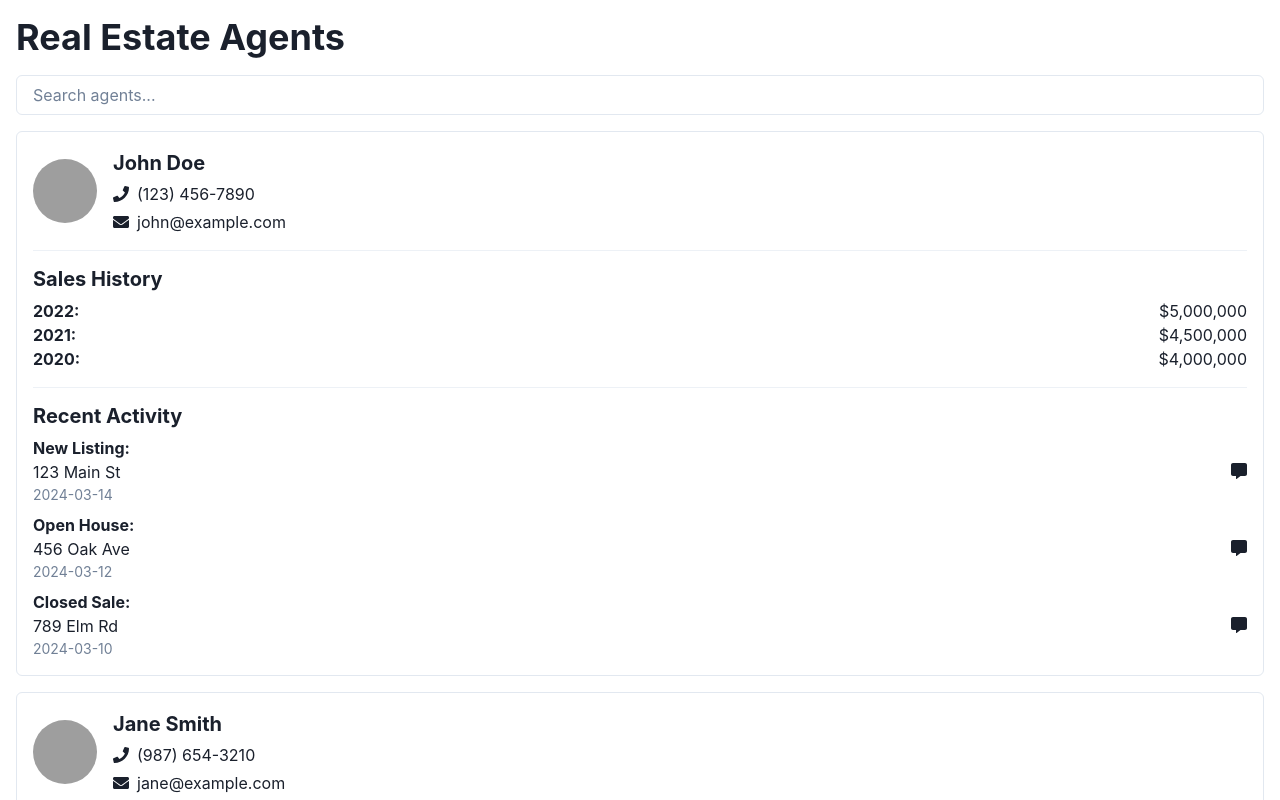
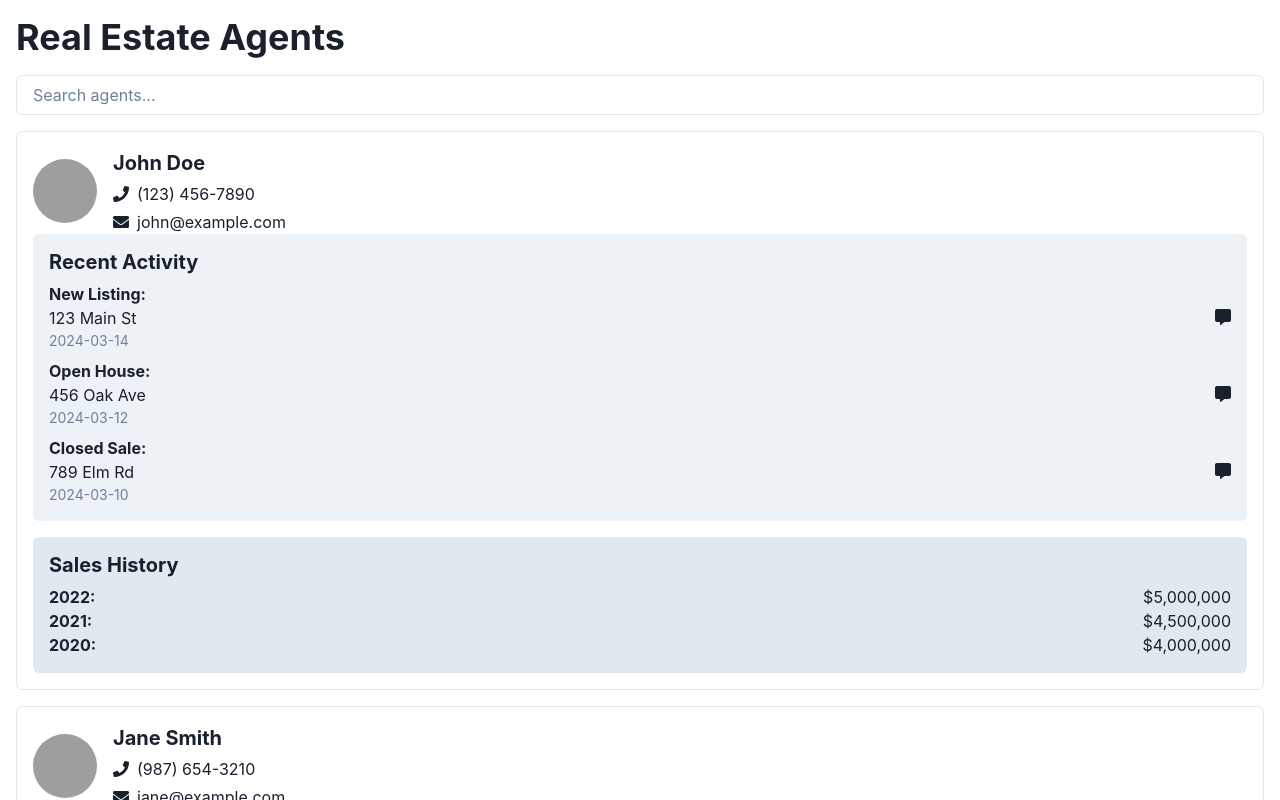
Before and after one commit to GPT-Engineer-App/agent-finder, a React (Vite) app: page / in a window 1280 px wide. Shown: the top 800 px of the page. Built offline with nearby package versions, Linux system fonts and the light colour scheme; grey boxes are pictures that could not be loaded.

Commit message:
Moved the "Sales History" section below the "Recent Activity" section and added different background colors to visually distinguish the two sections for each agent.
Prompt: put sales history below recent activity and add different background colors for each section

```diff
--- a/src/pages/Index.jsx
+++ b/src/pages/Index.jsx
@@ -70,7 +70,13 @@ const Index = () => {
                 </HStack>
               </VStack>
             </HStack>
-            <Divider my={4} />
+            <Box bg="gray.100" p={4} borderRadius="md" mb={4}>
+              <Heading size="md" mb={2}>
+                Recent Activity
+              </Heading>
+              <RecentActivity agent={agent} activities={agent.recentActivity} />
+            </Box>
+            <Box bg="gray.200" p={4} borderRadius="md">
               <Heading size="md" mb={2}>
                 Sales History
               </Heading>
@@ -81,11 +87,7 @@ const Index = () => {
                   <Text>${sale.amount.toLocaleString()}</Text>
                 </HStack>
               ))}
-            <Divider my={4} />
-            <Heading size="md" mb={2}>
-              Recent Activity
-            </Heading>
-            <RecentActivity agent={agent} activities={agent.recentActivity} />
+            </Box>
           </Box>
         ))}
       </VStack>
```
Lines whose indentation alone changed are shown as unchanged.
